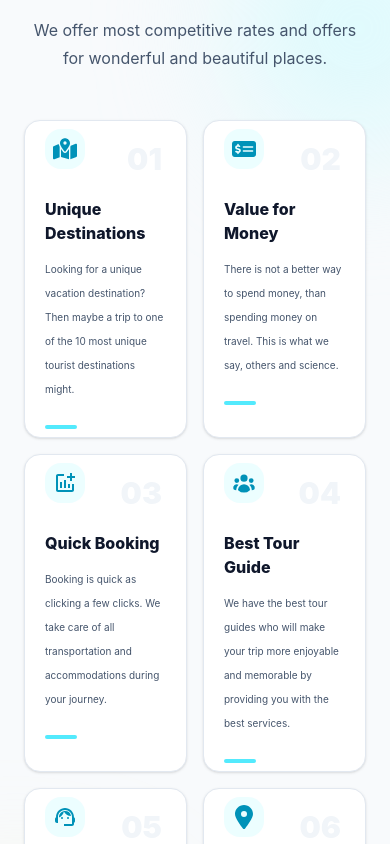
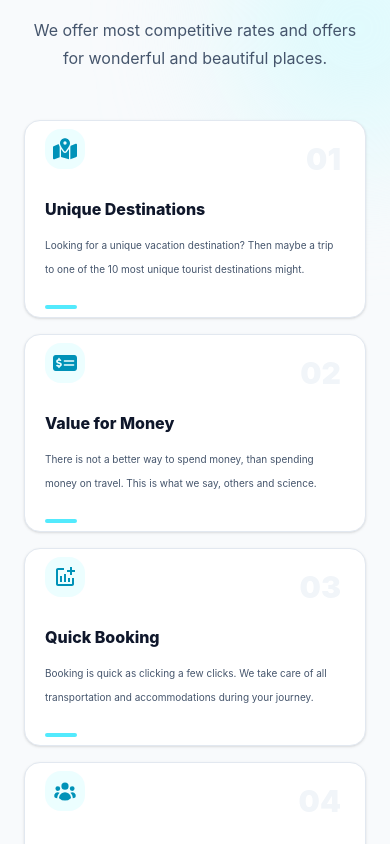
Before and after one commit to MohanlalManna24/Travel, a React (Vite) app: page / in a window 390 px wide. Shown: the part 1000-1844 px from the top of the page. Built offline with nearby package versions, Linux system fonts and the light colour scheme; no server answers.

Commit message:
responsive :: testimonial section and small fixed choose section

```diff
--- a/src/components/Testimonial.jsx
+++ b/src/components/Testimonial.jsx
@@ -65,7 +65,7 @@
             </div>
           </div>
 
-          <div className="grid gap-5 lg:grid-cols-3">
+          <div className="grid gap-5 grid-cols-1 md:grid-cols-2 lg:grid-cols-3">
             {testimonials.map((testimonial, index) => (
               <article
                 key={testimonial.id}
--- a/src/components/WhyChoose.jsx
+++ b/src/components/WhyChoose.jsx
@@ -65,7 +65,7 @@
             </p>
           </div>
 
-          <div className="grid grid-cols-2 gap-4 sm:grid-cols-2 lg:grid-cols-3">
+          <div className="grid grid-cols-1 gap-4 md:grid-cols-2 lg:grid-cols-3">
             {benefits.map(({ icon: Icon, title, description }, index) => (
               <article
                 key={title}
```
